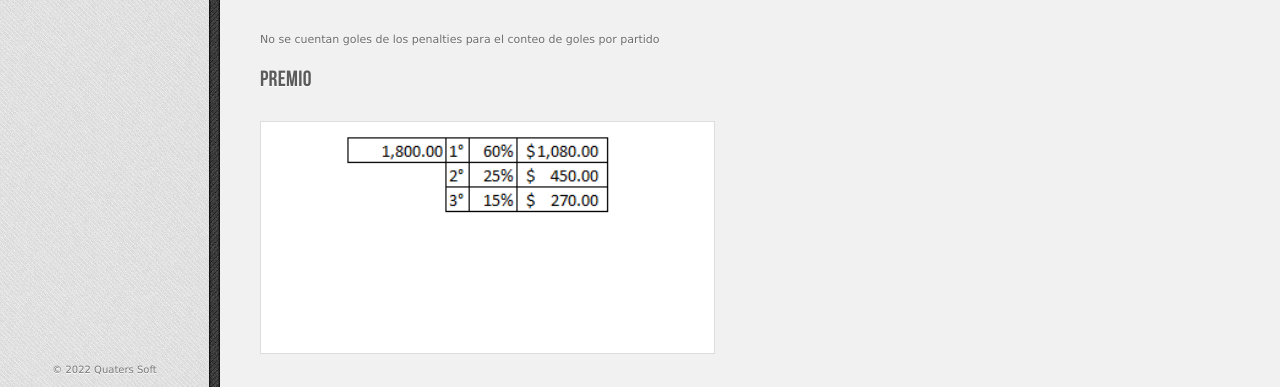
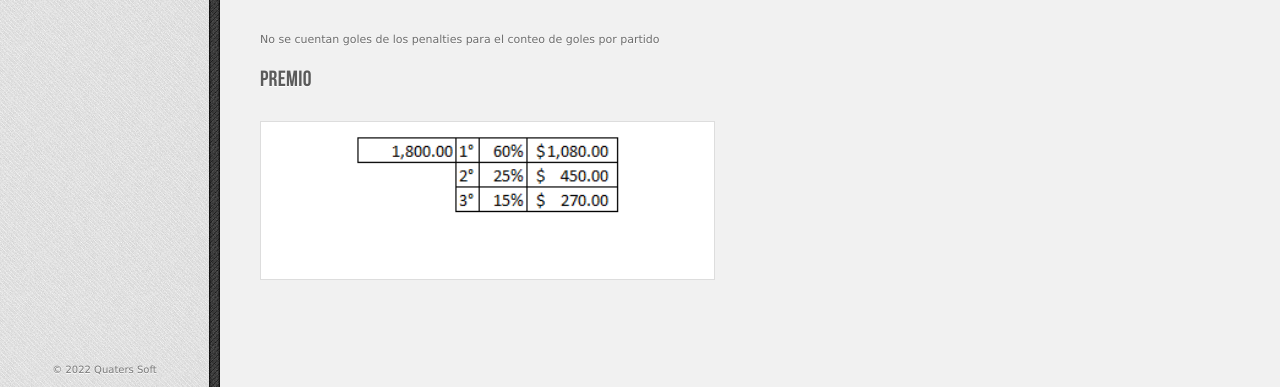
Before and after one commit to FamiliaEn/Champions, a plain HTML site: page Guia.html in a window 1280 px wide. Shown: the part 413-800 px from the top of the page. Drawn offline with Linux system fonts and the light colour scheme; files that its build step writes are made by us from their sources; files whose address does not match are found by name.

Commit message:
Update Guia.html

```diff
--- a/Guia.html
+++ b/Guia.html
@@ -190,7 +190,8 @@ No se cuentan goles de los penalties para el conteo de goles por partido
 
  <h4>Premio</h4><br /><br />
 <div class="map">
-	  <iframe width="320" height="224" frameborder="0" scrolling="no" marginheight="0" marginwidth="0" src="./img/premio.PNG"></iframe></div>
+	  <iframe frameborder="0" scrolling="no" marginheight="0" marginwidth="0" src="./img/premio.png"></iframe>
+	      </div>
 
       </div>
       <!-- End Left -->
```
